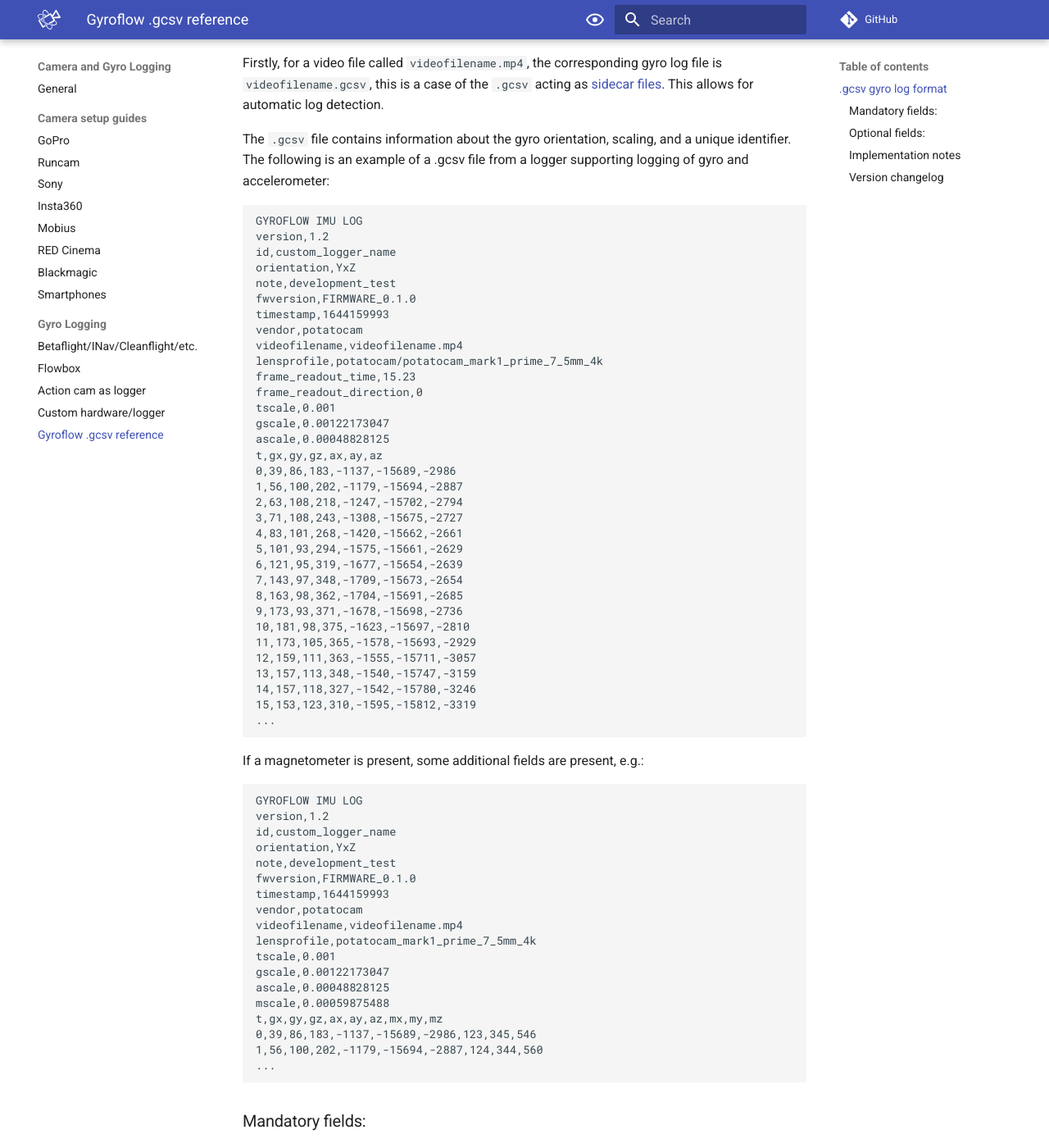
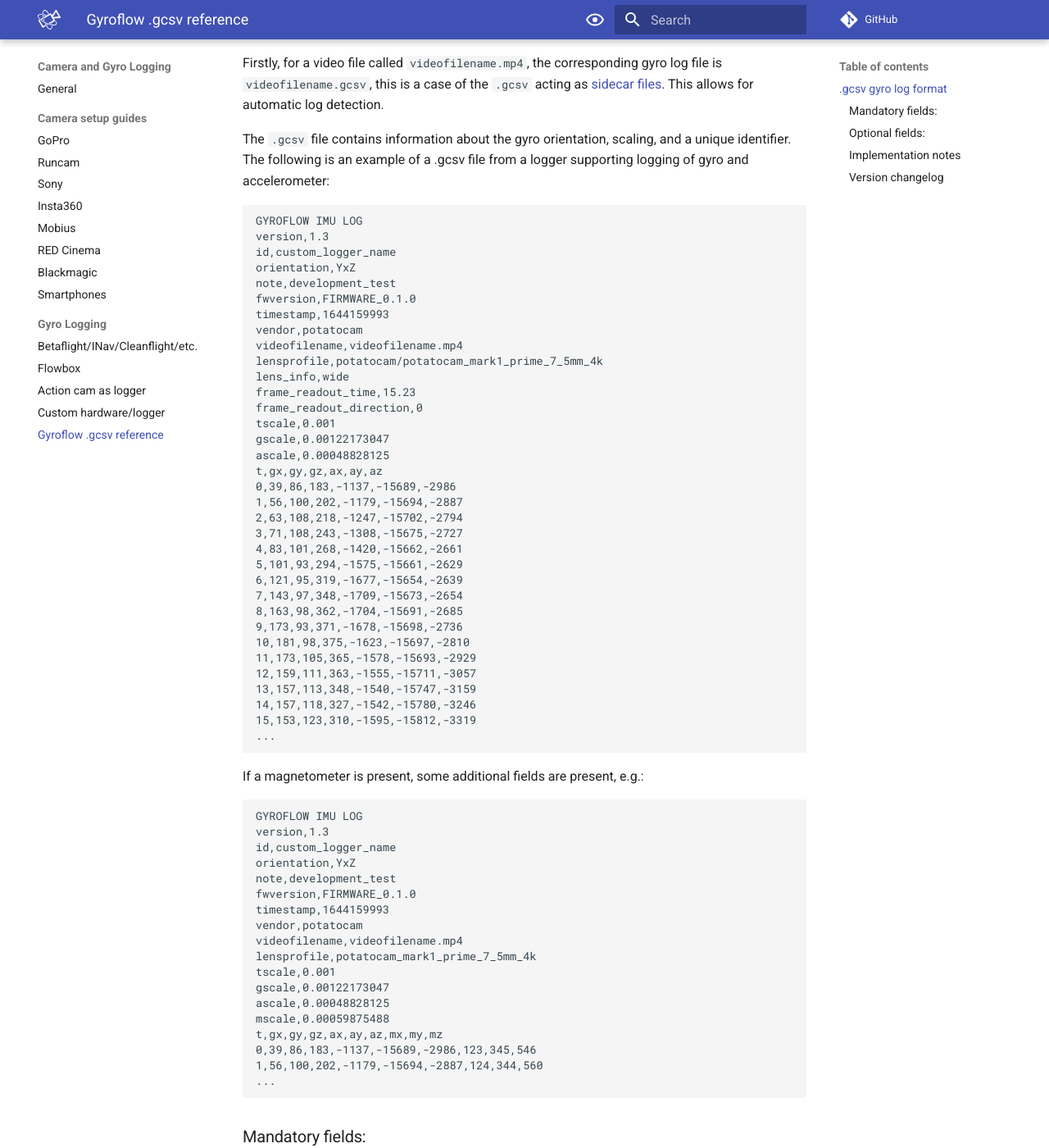
Before and after one commit to gyroflow/gyroflow-docs, an MkDocs documentation site: the page built from docs/logging/gcsv.md, in a window 1280 px wide and 1400 px high, scrolled down 333 px. Shown: the whole window at 82% size. Built offline with MkDocs 1.6.1 and Material for MkDocs 9.7.7, drawn with Linux system fonts in a browser that asks for light colours; comment, search, counter and statistics services are not loaded; some of the changed text lies outside the part shown.

Commit message:
Add lens_info to gcsv

````diff
--- a/docs/logging/gcsv.md
+++ b/docs/logging/gcsv.md
@@ -8,7 +8,7 @@
 
 ```
 GYROFLOW IMU LOG
-version,1.2
+version,1.3
 id,custom_logger_name
 orientation,YxZ
 note,development_test
@@ -17,6 +17,7 @@
 vendor,potatocam
 videofilename,videofilename.mp4
 lensprofile,potatocam/potatocam_mark1_prime_7_5mm_4k
+lens_info,wide
 frame_readout_time,15.23
 frame_readout_direction,0
 tscale,0.001
@@ -44,7 +45,7 @@
 If a magnetometer is present, some additional fields are present, e.g.:
 ```
 GYROFLOW IMU LOG
-version,1.2
+version,1.3
 id,custom_logger_name
 orientation,YxZ
 note,development_test
@@ -66,7 +67,7 @@
 ### Mandatory fields:
 
 1. The very first line identifies the file as an IMU log. This line should either be `GYROFLOW IMU LOG` or the more neutral `CAMERA IMU LOG`.
-2. The second line `version,1.2` describes the "version" of the .gcsv file format. This is equal to `1.2` for now. The versions are backwards compatible, but changes with the addition of new metadata fields.
+2. The second line `version,1.3` describes the "version" of the .gcsv file format. This is equal to `1.3` for now. The versions are backwards compatible, but changes with the addition of new metadata fields.
 3. The third line contains a unique ID associated with the logger/camera. For instance a high-end camera with internal logging may use `id,potatocam_deluxe_4k_grey_edition`.
 4. The fourth line contains the orientation string. This corresponds to the `IMU Orientation` field in Gyroflow (see the implementation notes below for further details).
 5. The next few lines contain optional metadata. These are not strictly required, but may improve workflow and stabilization. Developers are thus encouraged to include all known fields.
@@ -87,6 +88,7 @@
 * `vendor` can contain the vendor or developer
 * `videofilename` is the name of the corresponding video file. Normally the `.gcsv` file name already matches, but this insures the information is kept if the filename changes.
 * `lensprofile` is the unique name of the lens preset and vendor folder. If it matches a lens profile in the [database](https://github.com/gyroflow/gyroflow/tree/master/resources/camera_presets) it is automatically selected during loading.
+* `lens_info` is additional information about the lens/field of view not available in the metadata. This could be `wide`, `normal`, `narrow` for different FOV settings, `linear` for lens distortion correction. Most relevant for action cameras with different crop settings.
 * `frame_readout_time` is the time in milliseconds it takes to capture a full video frame using rolling shutter. This is used for rolling shutter correction.
 * `frame_readout_direction` is the direction of the readout. Most cameras with rolling shutter capture the top of the frame first. Note that Gyroflow currently only supports correcting 0 and 1.
 	- 0: Top to bottom
@@ -122,3 +124,4 @@
 * 1.0: Initial version
 * 1.1: Add lens profile field
 * 1.2: Add rolling shutter information
+* 1.3: Add `lens_info` field
````
